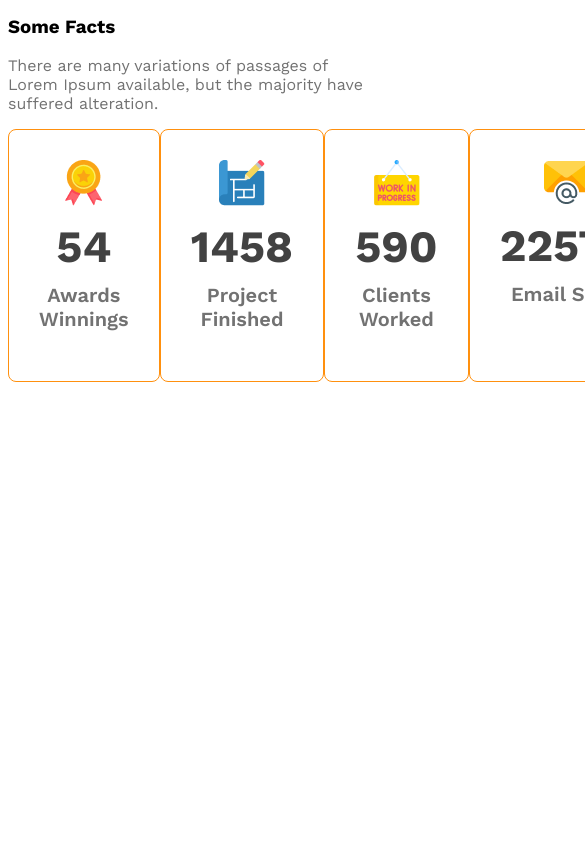
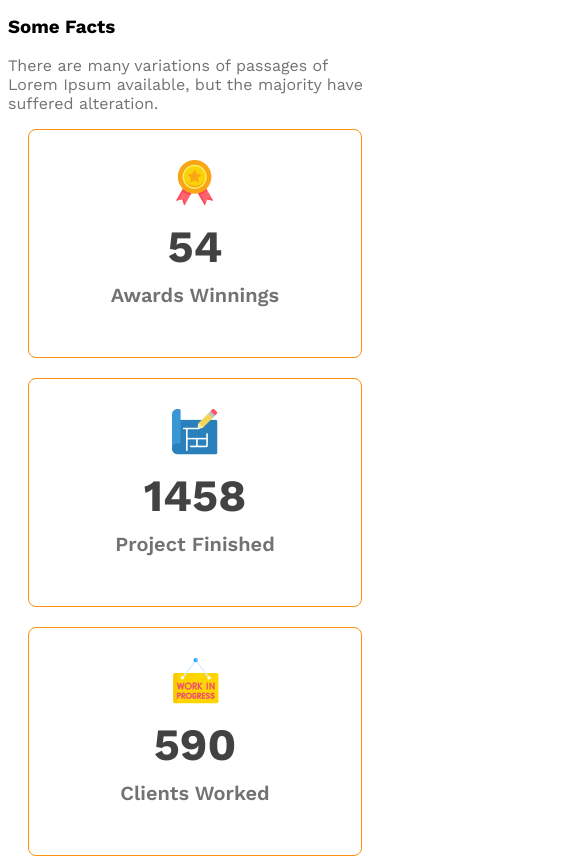
Before and after one commit to sadmansakib172/github-architect-website, a plain HTML site: page index.html in a window 390 px wide. Shown: the part 2880-3739 px from the top of the page, 585 px wide, since content can reach past the window. Before the commit the page ends 3332 px from the top, so only its background shows below. Drawn offline with nearby package versions, Linux system fonts and the light colour scheme.

Commit message:
facts section responsive done

```diff
--- a/styles/architect.css
+++ b/styles/architect.css
@@ -144,7 +144,9 @@ nav li a {
     }
 
     nav,
-    .teams-container {
+    .teams-container ,
+    .facts-card-container
+    {
         flex-direction: column;
     }
 
@@ -152,9 +154,12 @@ nav li a {
         grid-template-columns: 1fr;
     }
 
-    .teams-content {
+    .teams-content , .facts-card-container {
         margin-left: 20px;
         margin-right: 20px;
+    }
+    .facts-card-container{
+        gap:20px;
     }
 }
 
```
